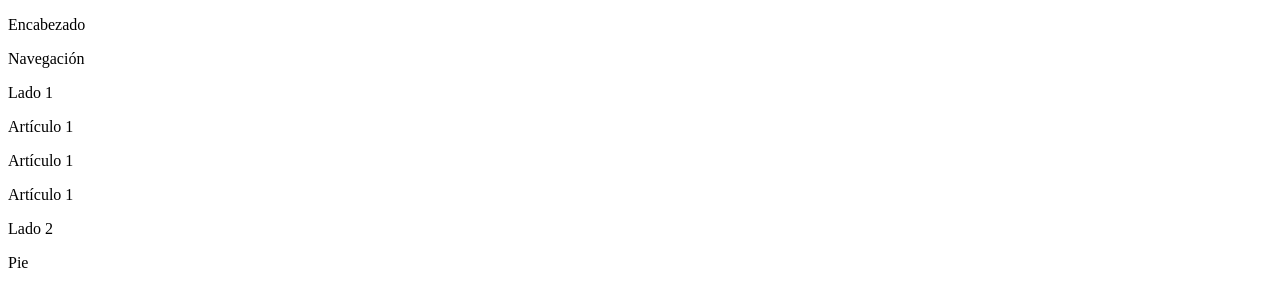
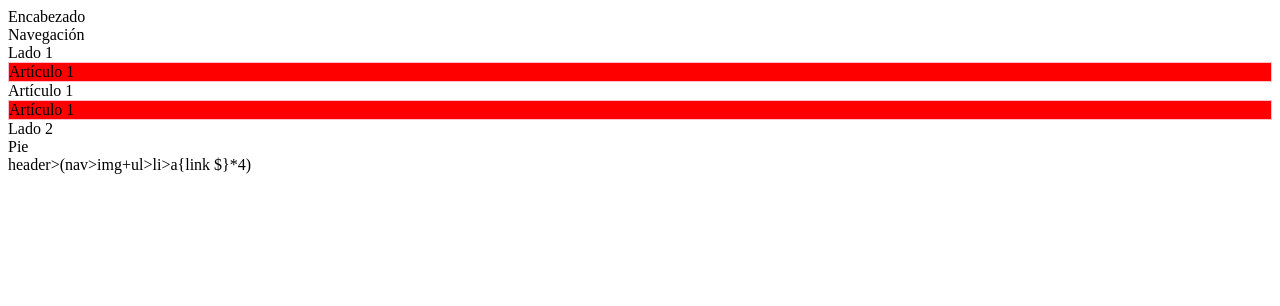
Before and after one commit to isillaure/moduleFront-Python, a plain HTML site: page s1-html/index.html in a window 1280 px wide. Drawn offline with Linux system fonts and the light colour scheme.

Commit message:
Creates style.css

```diff
--- a/s1-html/css/style.css
+++ b/s1-html/css/style.css
@@ -0,0 +1,11 @@
+.container-post{
+    border: 1px solid pink;
+    background-color: blue;
+}
+.container-post{
+background-color: red;
+/* Se pueden encimar y modificar los colores en cascada */
+}
+#post-unique{
+    background-color: black;
+}
--- a/s1-html/index.html
+++ b/s1-html/index.html
@@ -4,39 +4,32 @@
     <meta charset="UTF-8">
     <meta name="viewport" content="width=device-width, initial-scale=1.0">
     <title>Ejercicio 1</title>
+    <link rel="stylesheet" href="css/style.css"
 </head>
 <body>
 
-    <header>
-        <p>Encabezado</p>
+    <header>Encabezado
         <nav>Navegación</nav>
     </header>
 
-    <Aside>
-            <p>Lado 1</p>
-    </Aside>
+    <Aside>Lado 1</Aside>
 
     <main>
-        <article>
-            <p>Artículo 1</p>
-        </article>
+        <article class="container-post">Artículo 1</article>
 
-        <article>
-            <p>Artículo 1</p>
-        </article>
+        <article id="container-post">Artículo 1</article>
 
-        <article>
-            <p>Artículo 1</p>
-        </article>
+        <article class="container-post">Artículo 1</article>
     </main>
 
-    <Aside>
-        <p>Lado 2</p>
-    </Aside>
+    <Aside>Lado 2</Aside>
+    <!-- Comentario cmd k + cmd c -->
 
-    <footer>
-        <p>Pie</p>
-    </footer>
+
+    <footer>Pie</footer>
+
+header>(nav>img+ul>li>a{link $}*4)
+
 
 </body>
 </html>
```
